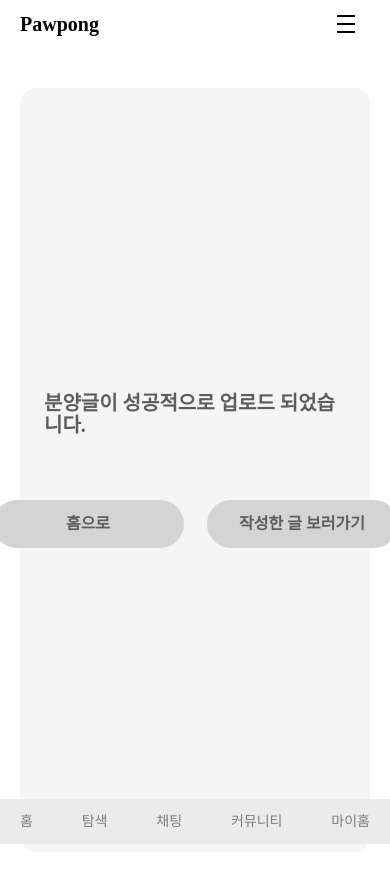
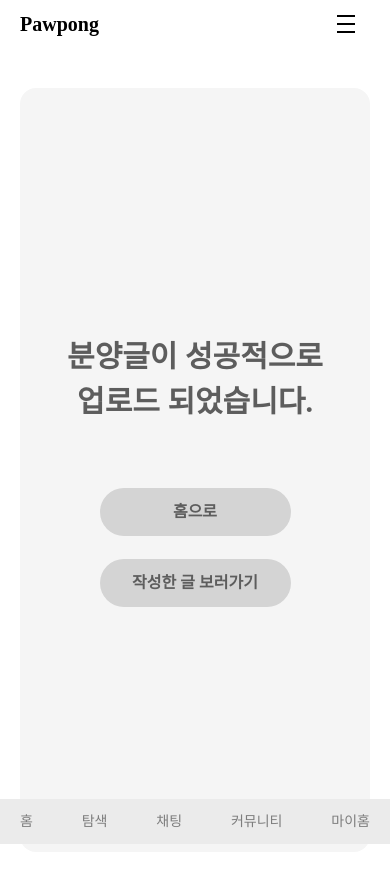
Before and after one commit to Pawpong/pawpong_frontend_2.0, a Next.js app: page /adoption/create/success in a window 390 px wide. Shown: the top 882 px of the page. Built offline with nearby package versions, Linux system fonts and the light colour scheme; no server answers.

Commit message:
style(adoption): 업로드 성공 페이지 모바일 레이아웃 적용 (#26)
- 버튼 모바일 세로 배치, 데스크탑 가로 배치
- 텍스트 모바일 줄바꿈 고정 (분양글이 성공적으로 / 업로드 되었습니다.)

```diff
--- a/src/app/(main)/adoption/create/success/_ui/AdoptionCreateSuccessContent.tsx
+++ b/src/app/(main)/adoption/create/success/_ui/AdoptionCreateSuccessContent.tsx
@@ -8,10 +8,11 @@ const AdoptionCreateSuccessContent = () => {
   return (
     <Container className="flex min-h-screen flex-col py-10">
       <div className="flex flex-1 flex-col items-center justify-center rounded-2xl bg-[#f5f5f5] px-6">
-        <p className="text-xl font-bold leading-[1.375rem] text-text-primary tab:text-[1.875rem]">
-          분양글이 성공적으로 업로드 되었습니다.
+        <p className="text-center text-[1.875rem] font-bold leading-[1.5] text-text-primary">
+          <span className="tab:hidden">분양글이 성공적으로<br />업로드 되었습니다.</span>
+          <span className="hidden tab:inline">분양글이 성공적으로 업로드 되었습니다.</span>
         </p>
-        <div className="mt-16 flex items-center gap-[1.438rem]">
+        <div className="mt-16 flex flex-col items-center gap-[1.4375rem] tab:flex-row">
           <Link
             href="/"
             className="flex h-12 w-[11.9375rem] items-center justify-center rounded-full bg-[#d4d4d4] text-base font-semibold text-text-primary"
```
